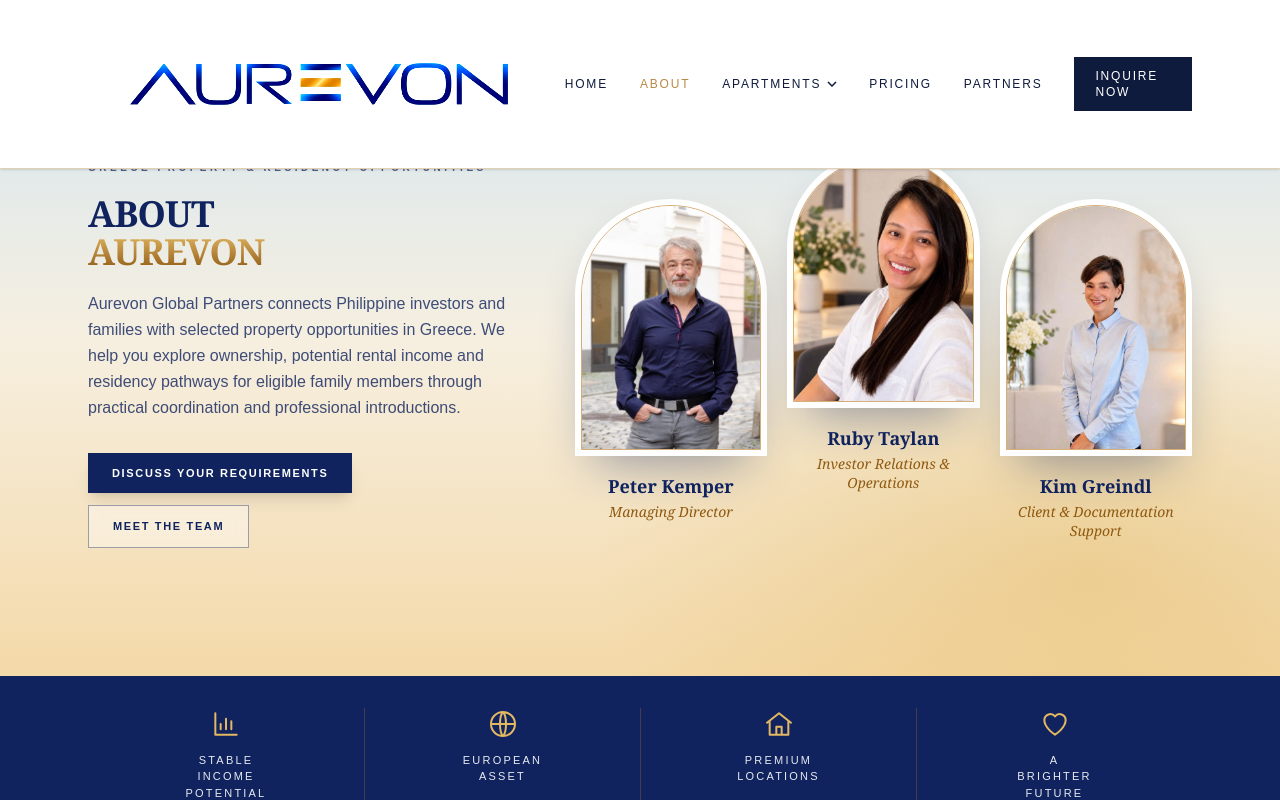
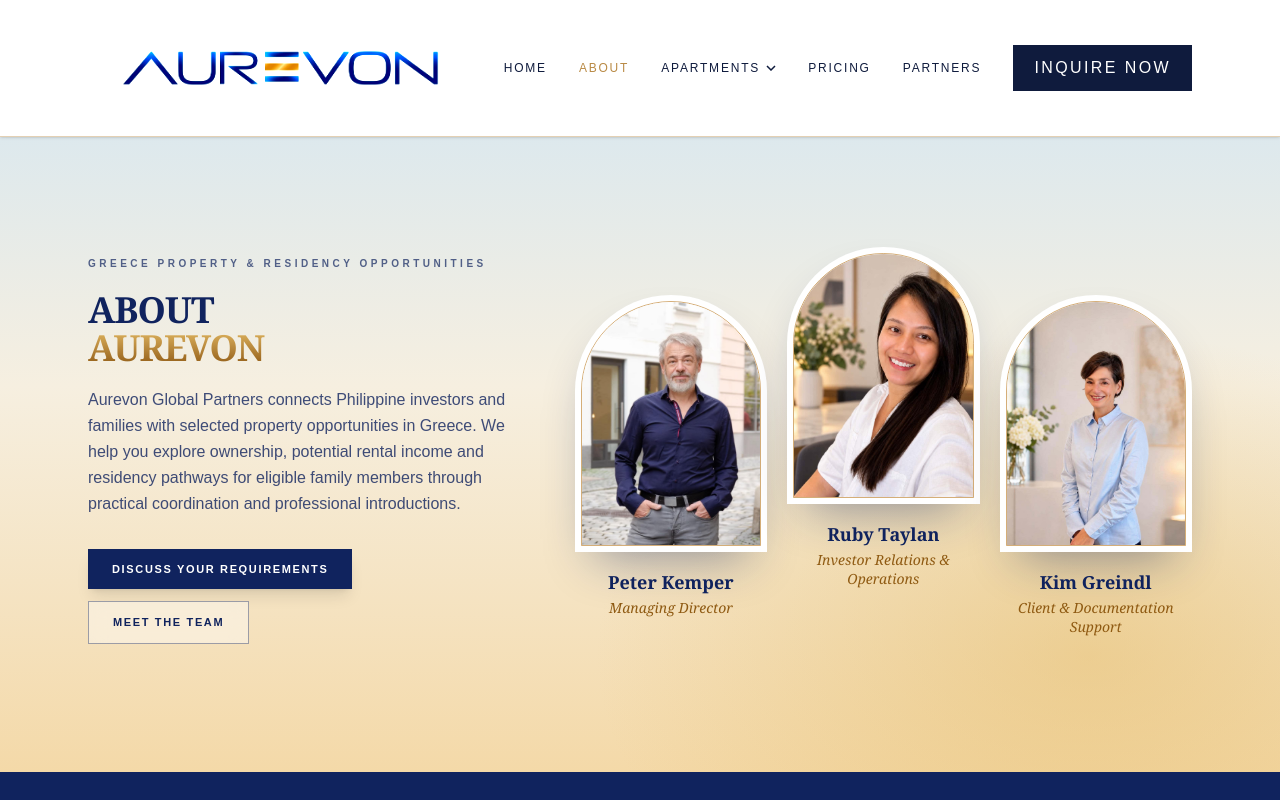
Before and after one commit to TechBertings/aurevon, a Next.js app: page /about in a window 1280 px wide. Shown: the top 800 px of the page. Built offline with nearby package versions, Linux system fonts and the light colour scheme.

Commit message:
logo again

```diff
--- a/app/about/page.tsx
+++ b/app/about/page.tsx
@@ -367,8 +367,7 @@ export default function AboutPage() {
   return (
     <main className="bg-(--cream) text-(--navy)" style={palette}>
       {/* ───────── HERO · sky to sunset ───────── */}
-      <section className="relative overflow-hidden bg-linear-to-b from-(--sky) via-[#f6efe0] to-[#f4d9a8] pt-32 md:pt-40">
-        <div
+<section className="relative overflow-hidden bg-linear-to-b from-(--sky) via-[#f6efe0] to-[#f4d9a8] pt-44 md:pt-64">        <div
           aria-hidden
           className="absolute inset-0"
           style={glow("85% 85%", 0.45)}
--- a/app/components/navbar.tsx
+++ b/app/components/navbar.tsx
@@ -334,7 +334,7 @@ export default function Navbar() {
     width={400}
     height={120}
     priority
-    className="h-28 w-auto contrast-125 saturate-150 md:h-40"
+   className="h-24 w-auto contrast-125 saturate-150 md:h-32"
   />
 </Link>
 
@@ -347,7 +347,7 @@ export default function Navbar() {
           <Link
             href="/contact"
             onClick={closeAll}
-            className="hidden border border-(--navy) bg-(--navy) px-5 py-2.5 text-xs font-medium uppercase tracking-[0.15em] text-white transition hover:border-(--gold) hover:bg-(--gold) hover:text-(--navy) md:inline-block"
+            className="hidden whitespace-nowrap border border-(--navy) bg-(--navy) px-5 py-2.5 text-xsfont-medium uppercase tracking-[0.15em] text-white transition hover:border-(--gold) hover:bg-(--gold) hover:text-(--navy) md:inline-block"
           >
             Inquire Now
           </Link>
```
